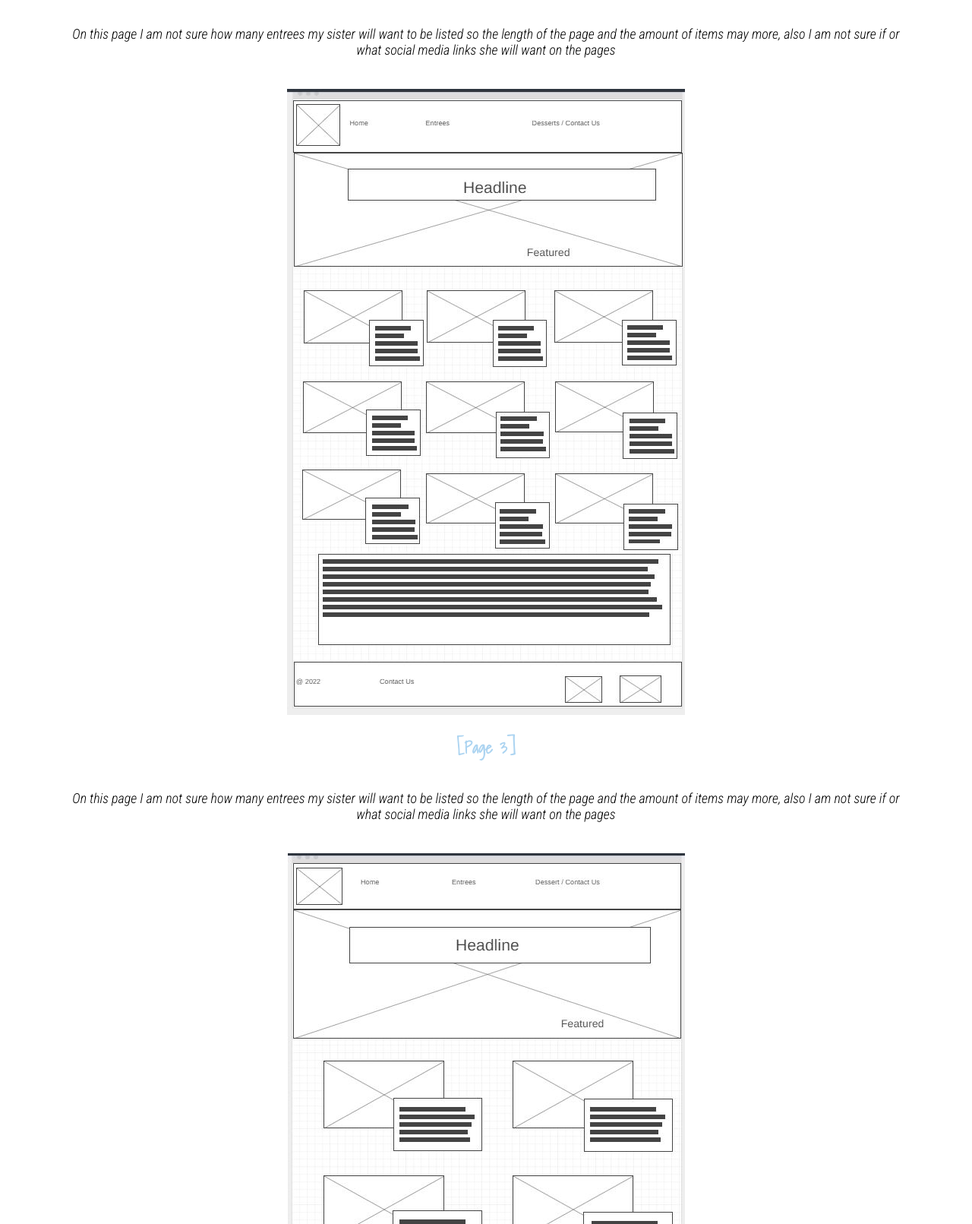
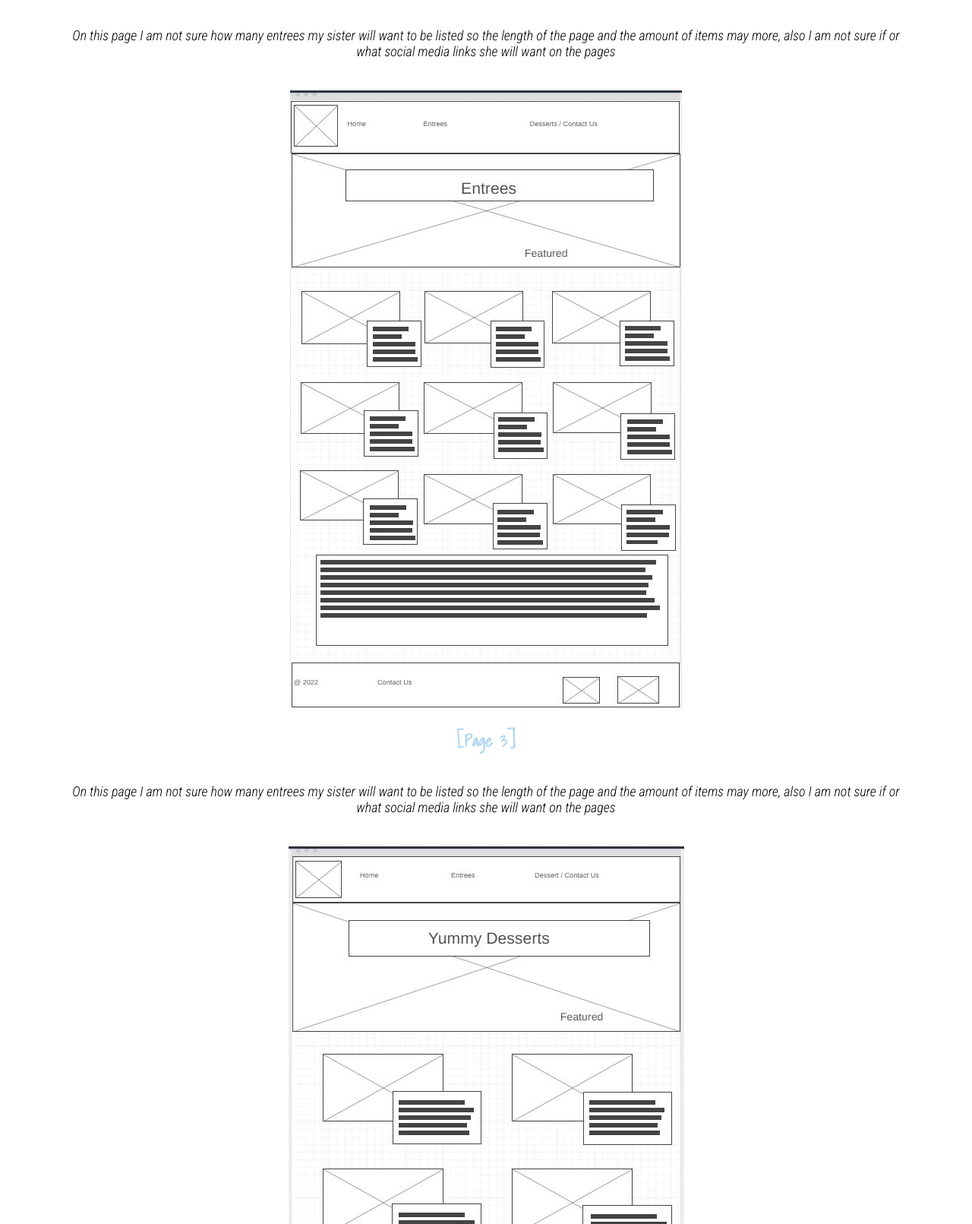
Before and after one commit to FINCH-75/wdd130, a plain HTML site: page clean-eats/site-plan.html in a window 1280 px wide. Shown: the part 6828-8439 px from the top of the page at 76% size. Drawn offline with Linux system fonts and the light colour scheme.

Commit message:
final changes to wireframe

```diff
--- a/clean-eats/site-plan.html
+++ b/clean-eats/site-plan.html
@@ -178,21 +178,21 @@
       <p>
 
       </p>
-      <img src="images/homepage.JPG" alt="home page">
+      <img src="images/cleanEatspage1.JPG" alt="home page">
 
       <h3>[Page 2]</h3>
       <p>
         On this page I am not sure how many entrees my sister will want to be listed so the length of the page and the
         amount of items may more, also I am not sure if or what social media links she will want on the pages
       </p>
-      <img src="images/page2.JPG" alt="Entrees">
+      <img src="images/entreespage2.JPG" alt="Entrees">
 
       <h3>[Page 3]</h3>
       <p>
         On this page I am not sure how many entrees my sister will want to be listed so the length of the page and the
         amount of items may more, also I am not sure if or what social media links she will want on the pages
       </p>
-      <img src="images/page3.JPG" alt="Dessert-Contact-Us">
+      <img src="images/dessertspage3.JPG" alt="Dessert-Contact-Us">
     </main>
   </body>
 
```
Also changed, not shown: clean-eats/images/Dessert clean.JPG (deleted), clean-eats/images/cleanEatspage1.JPG (added), clean-eats/images/dessertspage3.JPG (added), clean-eats/images/entrees page 2.JPG (deleted), clean-eats/images/entreespage2.JPG (added), clean-eats/images/home page 1.JPG (deleted).
